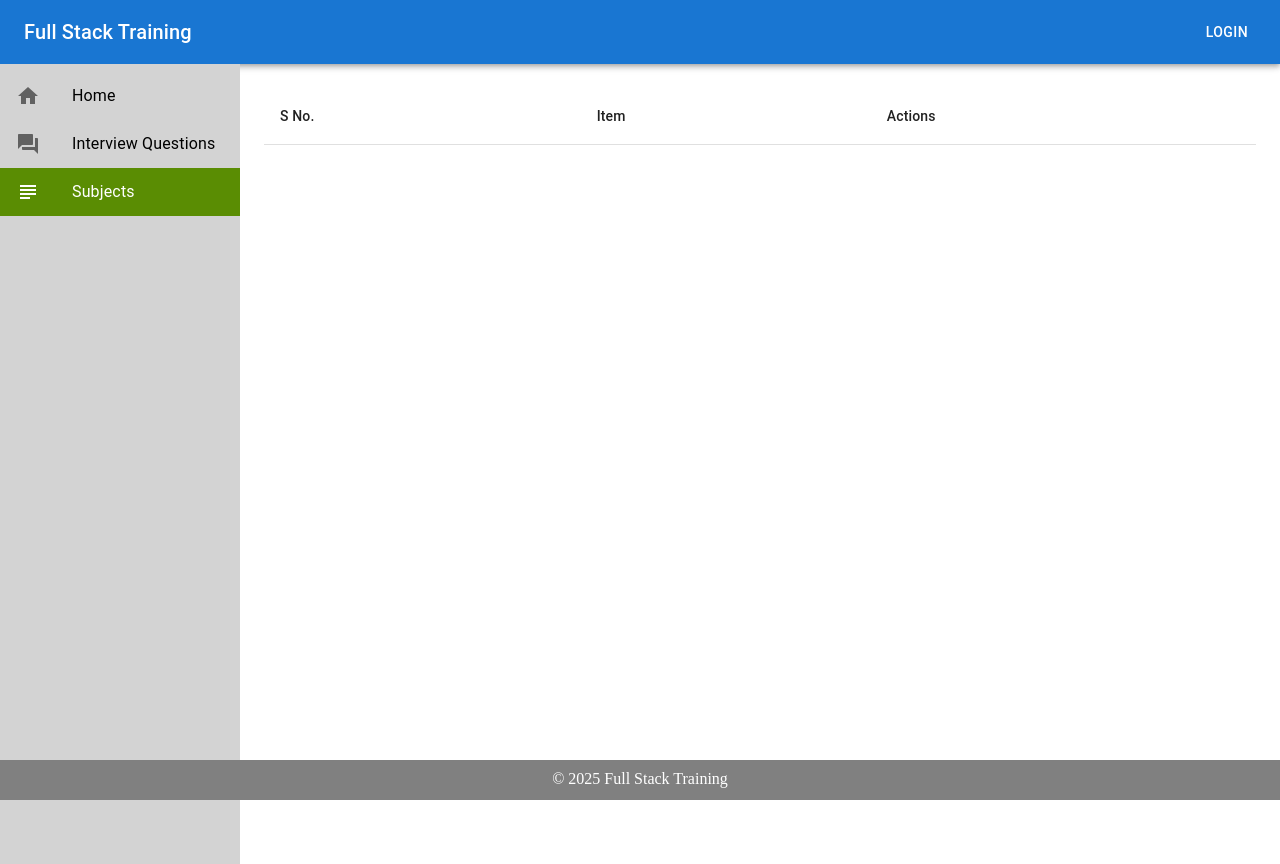
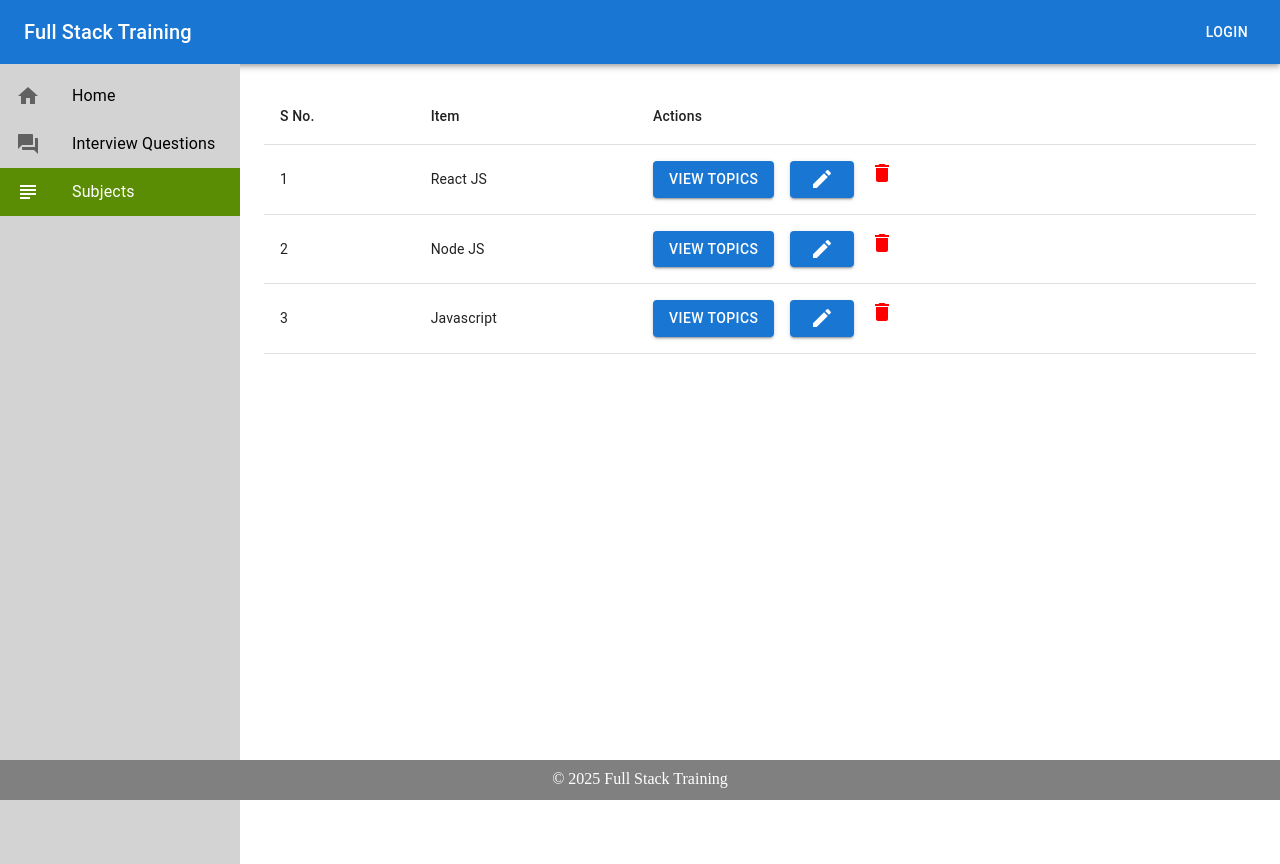
Before and after one commit to mouleesh/full-stack-training, a React (Vite) app: page /subjects in a window 1280 px wide. Built offline with nearby package versions, Linux system fonts and the light colour scheme; some icons are missing.

Commit message:
WIP: subjects

```diff
--- a/src/Router.jsx
+++ b/src/Router.jsx
@@ -3,7 +3,7 @@ import Layout from './layout/Layout';
 import { BrowserRouter, Route, Routes } from 'react-router';
 import ListInterviewQuestions from './interview-questions/List';
 import NotFoundPage from './NotFoundPage';
-import Subjects from './layout/subjectSlide';
+import Subjects from './subject/Subject';
 
 function Router() {
   return (
--- a/src/layout/SubjectSlide.jsx
+++ /dev/null
@@ -1,22 +0,0 @@
-import { Box, Table, TableCell, TableHead, TableRow } from '@mui/material'
-import React from 'react'
-
-function SubjectSlide() {
-  return (
-     <>
-              <Box>
-                   <Table>
-                       <TableHead>
-                           <TableRow>
-                               <TableCell>S No.</TableCell>
-                               <TableCell>Item</TableCell>
-                               <TableCell>Actions</TableCell>
-                           </TableRow>
-                        </TableHead>
-                   </Table>
-               </Box>
-     </>
-  )
-}
-
-export default SubjectSlide
--- /dev/null
+++ b/src/subject/Subject.jsx
@@ -0,0 +1,127 @@
+import { Delete, Edit } from '@mui/icons-material';
+import { Box, Button, Table, TableBody, TableCell, TableHead, TableRow } from '@mui/material'
+import React, { useEffect } from 'react'
+import TopicModal from './TopicModal';
+import "./subject.css";
+
+function Subject() {
+    const [subjects, setSubjects] = React.useState([]);
+    const [isTopicModalOpen, setIsTopicModalOpen] = React.useState(false);
+    const [selectedSubject, setSelectedSubject] = React.useState(null);
+
+    useEffect(() => {
+        setSubjects([
+            {
+                id: 1,
+                name: "React JS",
+                topics: [
+                    {
+                        id: 1,
+                        name: "Hooks"
+                    },
+                    {
+                        id: 2,
+                        name: "State Management"
+                    },
+                    {
+                        id: 3,
+                        name: "Component Lifecycle"
+                    }
+                ]
+            },
+            {
+                id: 2,
+                name: "Node JS",
+                topics: [
+                    {
+                        id: 1,
+                        name: "Express"
+                    },
+                    {
+                        id: 2,
+                        name: "MongoDB"
+                    },
+                    {
+                        id: 3,
+                        name: "Mongoose"
+                    }
+                ]
+            },
+            {
+                id: 3,
+                name: "Javascript",
+                topics: [
+                    {
+                        id: 1,
+                        name: "Closure"
+                    },
+                    {
+                        id: 2,
+                        name: "Callbacks"
+                    },
+                    {
+                        id: 3,
+                        name: "Hoisting"
+                    },
+                    {
+                        id: 4,
+                        name: "Promises"
+                    }
+                ]
+            },
+        ])
+    }, [])
+
+    return (
+        <>
+            <TopicModal
+                isTopicModalOpen={isTopicModalOpen}
+                handleClose={() => {setIsTopicModalOpen(false); setSelectedSubject(null);}}
+                selectedSubject={selectedSubject}/>
+            <Box>
+                <Table>
+                    <TableHead>
+                        <TableRow>
+                            <TableCell>S No.</TableCell>
+                            <TableCell>Item</TableCell>
+                            <TableCell>Actions</TableCell>
+                        </TableRow>
+                    </TableHead>
+                    <TableBody>
+                        {subjects.map(subject => (
+                            <TableRow key={subject.id}>
+                                <TableCell>{subject.id}</TableCell>
+                                <TableCell>{subject.name}</TableCell>
+                                <TableCell>
+                                    <Box sx={{display: "flex", gap: 2}}>
+                                        <Button
+                                            variant='contained'
+                                            onClick={() => {
+                                                setSelectedSubject(subject);
+                                                setIsTopicModalOpen(true);
+                                            }}
+                                            className={'action-button'}>View Topics</Button>
+
+                                        <Button variant='contained' className={'action-button'}>{<Edit style={{color: "white"}} />}</Button>
+
+                                        <Delete
+                                            style={{
+                                                color: "red",
+                                                cursor: "pointer",
+                                                fontSize: "24px"
+                                            }}
+                                            onClick={() => handleDelete(subject.id)}
+                                        />
+
+                                    </Box>
+                                </TableCell>
+                            </TableRow>
+                        ))}
+                    </TableBody>
+                </Table>
+            </Box>
+        </>
+    )
+}
+
+export default Subject;
--- /dev/null
+++ b/src/subject/TopicModal.jsx
@@ -0,0 +1,39 @@
+import { Box, Button, Modal, TextareaAutosize, Typography } from '@mui/material'
+import React from 'react'
+
+const style = {
+    position: 'absolute',
+    top: '50%',
+    left: '50%',
+    transform: 'translate(-50%, -50%)',
+    width: 400,
+    bgcolor: 'background.paper',
+    border: '2px solid #000',
+    boxShadow: 24,
+    p: 4,
+};
+
+function TopicModal({isTopicModalOpen, handleClose, selectedSubject}) {
+  return (
+    <Modal
+        open={isTopicModalOpen}
+        onClose={handleClose}
+        >
+        <Box sx={style} >
+            <Typography id="modal-modal-title" variant="h6" component="h2">
+                Topics
+            </Typography>
+            <Box sx={{display: "flex", flexDirection: "column", gap: 2, marginTop: 2}}>
+               {selectedSubject?.topics?.map((topic, index) => (
+                <p key={index}>{topic.name}</p>
+               ))}
+            </Box>
+            <Box sx={{display: "flex", justifyContent: "flex-end", marginTop: 2}}>
+                <Button onClick={handleClose} style={{padding: "10px 20px", backgroundColor: "#1976d2", color: "white", border: "none", borderRadius: "5px"}}>Close</Button>
+            </Box>
+        </Box>
+    </Modal>
+  )
+}
+
+export default TopicModal
--- /dev/null
+++ b/src/subject/subject.css
@@ -0,0 +1,7 @@
+.action-button {
+    padding: 10px 20px;
+    background-color: yellow;
+    color: white;
+    border: none;
+    border-radius: 5px
+}
```
